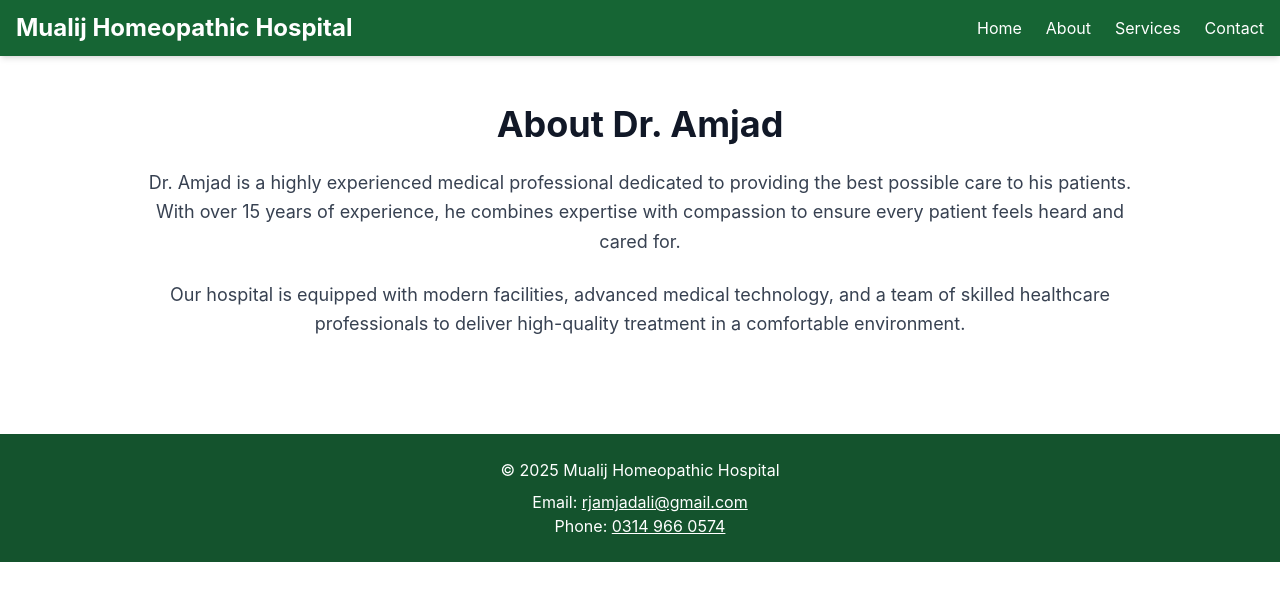
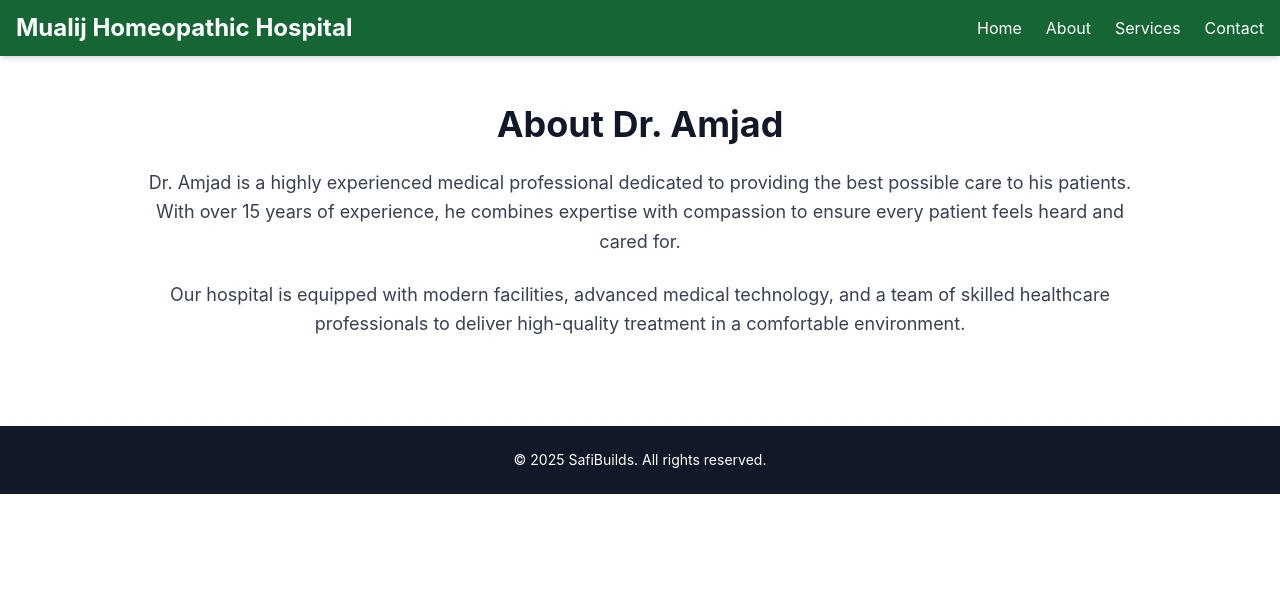
Before and after one commit to Safi649/dr-amjadali, a Next.js app: page /about in a window 1280 px wide. Shown: the top 600 px of the page. Built offline with nearby package versions, Linux system fonts and the light colour scheme.

Commit message:
Update Footer.js

```diff
--- a/components/Footer.js
+++ b/components/Footer.js
@@ -1,11 +1,11 @@
 // components/Footer.js
 export default function Footer() {
   return (
-    <footer className="bg-green-900 text-white py-6 mt-12">
-      <div className="max-w-7xl mx-auto text-center">
-        <p className="mb-2">© {new Date().getFullYear()} Mualij Homeopathic Hospital</p>
-        <p>Email: <a href="mailto:rjamjadali@gmail.com" className="underline">rjamjadali@gmail.com</a></p>
-        <p>Phone: <a href="tel:+923149660574" className="underline">0314 966 0574</a></p>
+    <footer className="bg-gray-900 text-white py-6 mt-10">
+      <div className="container mx-auto text-center">
+        <p className="text-sm">
+          © {new Date().getFullYear()} SafiBuilds. All rights reserved.
+        </p>
       </div>
     </footer>
   );
```
